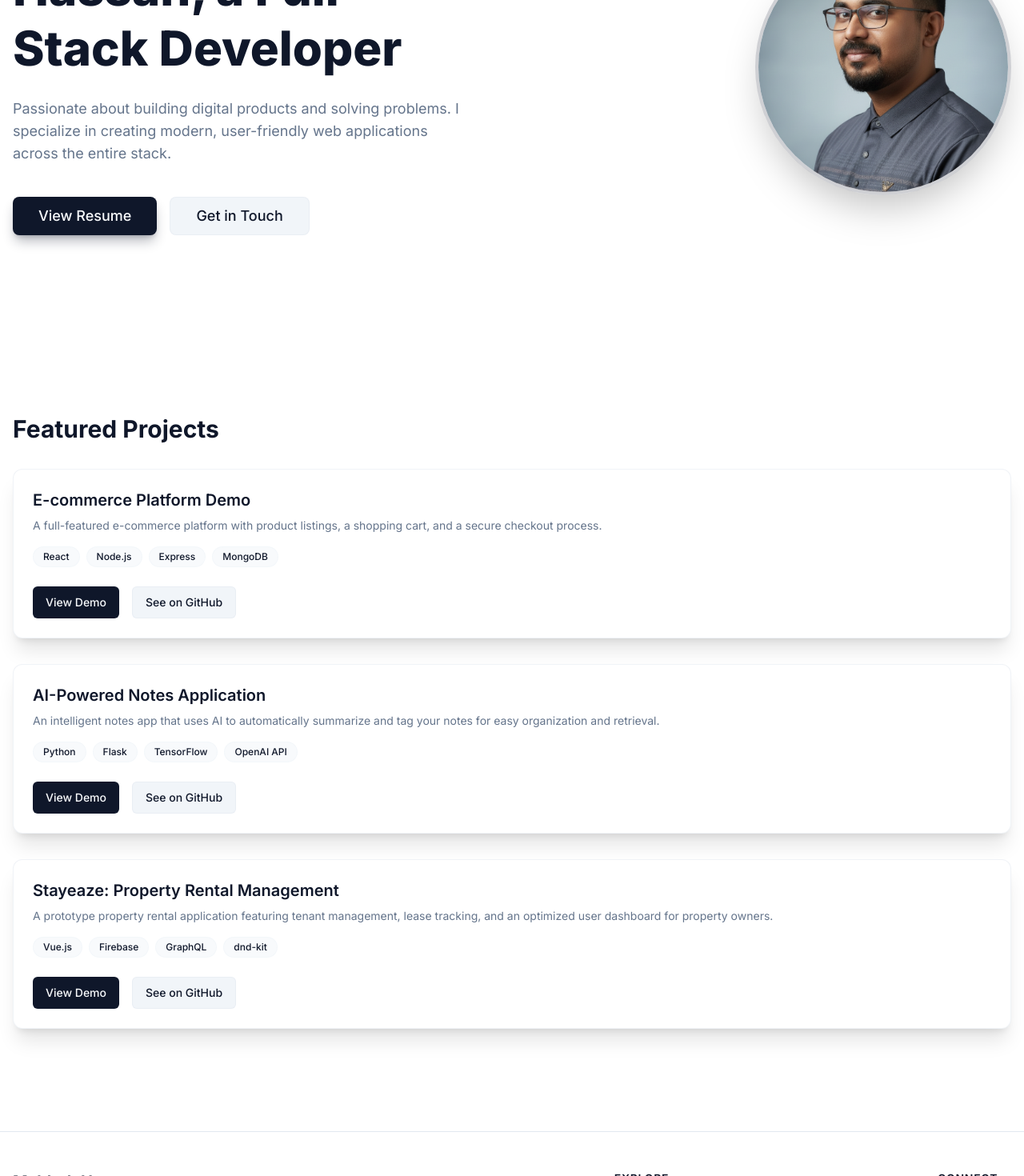
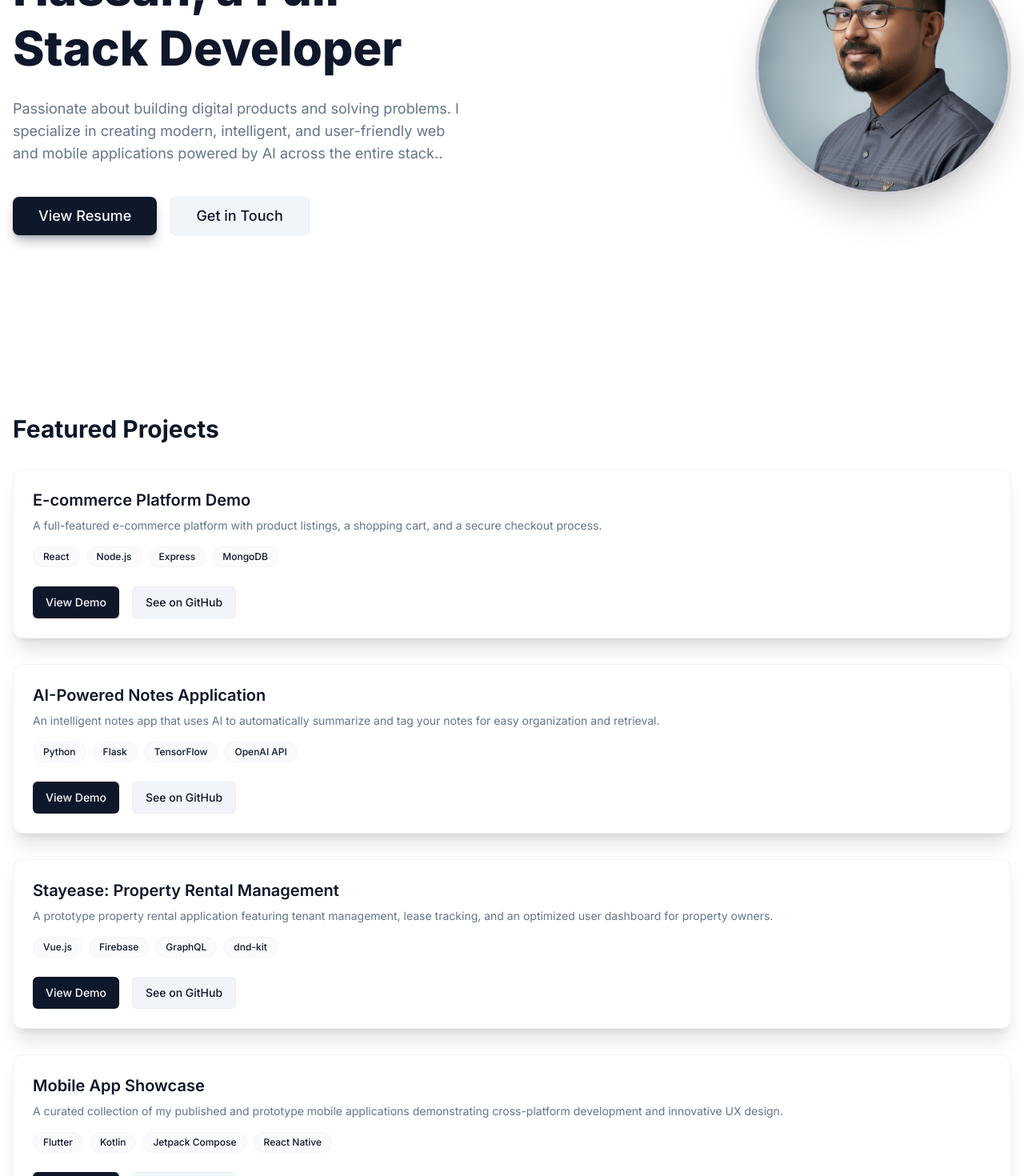
Before and after one commit to mahbubmunna/my_lab, a Next.js app: page / in a window 1280 px wide. Shown: the part 280-1750 px from the top of the page at 80% size. Built offline with nearby package versions, Linux system fonts and the light colour scheme.

Commit message:
updated linkings

```diff
--- a/app/components/home/HeroSection.tsx
+++ b/app/components/home/HeroSection.tsx
@@ -18,8 +18,8 @@ export default function HeroSection() {
 
           <p className="text-muted-foreground max-w-xl text-lg">
             Passionate about building digital products and solving problems. I
-            specialize in creating modern, user-friendly web applications across
-            the entire stack.
+            specialize in creating modern, intelligent, and user-friendly web
+            and mobile applications powered by AI across the entire stack..
           </p>
 
           {/* CTA Buttons (Styled like the design) */}
@@ -31,7 +31,7 @@ export default function HeroSection() {
               View Resume
             </Link>
             <Link
-              href="/contact"
+              href="/about"
               className="bg-secondary text-secondary-foreground hover:bg-secondary/80 border-border/50 inline-flex h-12 items-center justify-center rounded-lg border px-8 py-3 text-lg font-medium transition-colors"
             >
               Get in Touch
--- a/app/components/layout/Footer.tsx
+++ b/app/components/layout/Footer.tsx
@@ -8,14 +8,14 @@ export default function Footer({ className }: { className?: string }) {
   const currentYear = new Date().getFullYear();
 
   const socialLinks = [
-    { href: 'https://github.com/yourusername', icon: Github, label: 'GitHub' },
+    { href: 'https://github.com/mahbubmunna', icon: Github, label: 'GitHub' },
     {
-      href: 'https://linkedin.com/in/yourusername',
+      href: 'https://linkedin.com/in/munnacs',
       icon: Linkedin,
       label: 'LinkedIn',
     },
     {
-      href: 'https://twitter.com/yourusername',
+      href: 'https://twitter.com/munnacs',
       icon: Twitter,
       label: 'Twitter',
     },
--- a/app/page.tsx
+++ b/app/page.tsx
@@ -13,7 +13,6 @@ const mockProjects = [
   {
     slug: 'ecommerce-demo',
     title: 'E-commerce Platform Demo',
-    // FIX 1: External URL for E-commerce
     href: 'https://trendtrove-zeta.vercel.app/',
     description:
       'A full-featured e-commerce platform with product listings, a shopping cart, and a secure checkout process.',
@@ -27,22 +26,21 @@ const mockProjects = [
       'An intelligent notes app that uses AI to automatically summarize and tag your notes for easy organization and retrieval.',
     tags: ['Python', 'Flask', 'TensorFlow', 'OpenAI API'],
   },
-  // {
-  //   slug: 'project-tool',
-  //   title: 'Agile Project Management Tool',
-  //   href: 'project-tool',
-  //   description:
-  //     'A collaborative tool for task management and team coordination, designed with agile principles in mind.',
-  //   tags: ['Vue.js', 'Firebase', 'GraphQL', 'dnd-kit'],
-  // },
   {
-    // Formerly 'Agile Project Management Tool' URL: https://stayeaze.vercel.app/
-    slug: 'property-rent-app', // New slug for internal ID/tracking
-    title: 'Stayeaze: Property Rental Management', // Updated Title
-    href: 'https://stayeaze.vercel.app/', // External URL
+    slug: 'property-rent-app',
+    title: 'Stayease: Property Rental Management',
+    href: 'https://stayeaze.vercel.app/',
     description:
-      'A prototype property rental application featuring tenant management, lease tracking, and an optimized user dashboard for property owners.', // Updated Description
-    tags: ['Vue.js', 'Firebase', 'GraphQL', 'dnd-kit'], // Retaining original tech stack for context
+      'A prototype property rental application featuring tenant management, lease tracking, and an optimized user dashboard for property owners.',
+    tags: ['Vue.js', 'Firebase', 'GraphQL', 'dnd-kit'],
+  },
+  {
+    slug: 'mobile-app-showcase',
+    title: 'Mobile App Showcase',
+    href: 'https://mahbubmunna.github.io/projects/',
+    description:
+      'A curated collection of my published and prototype mobile applications demonstrating cross-platform development and innovative UX design.',
+    tags: ['Flutter', 'Kotlin', 'Jetpack Compose', 'React Native'],
   },
 ];
 
```
